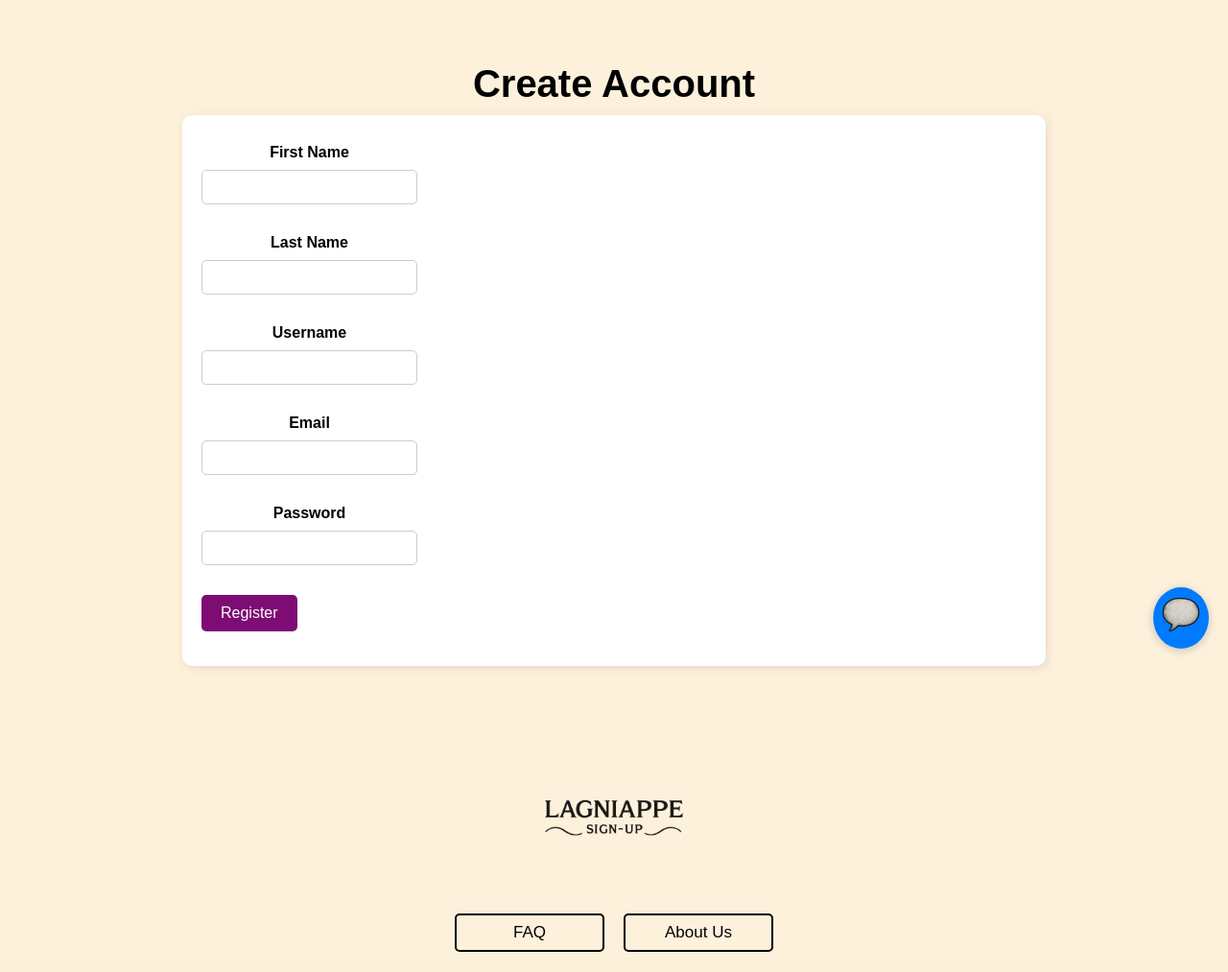
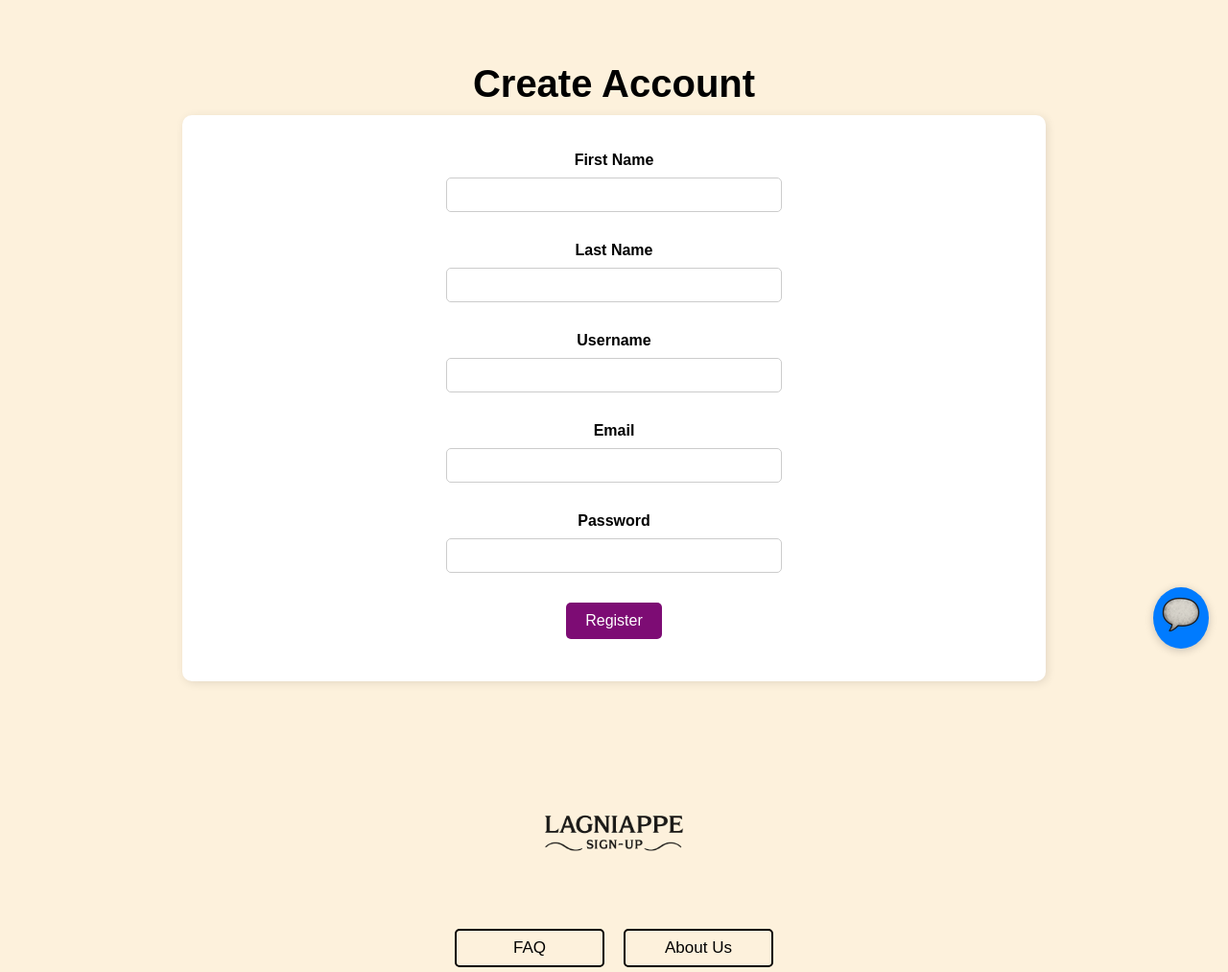
Before and after one commit to Tyler-Van-Beek/CMPS-490-Team-9-Product, a Django app: page /signup/ in a window 1280 px wide. Shown: the part 104-1117 px from the top of the page at 96% size. Before the commit the page ends 1096 px from the top, so only its background shows below. Run offline with Django 5.2, Linux system fonts and the light colour scheme.

Commit message:
even more ui changes and new events

```diff
--- a/lagniappe_signup/lagniappe_signup/views.py
+++ b/lagniappe_signup/lagniappe_signup/views.py
@@ -174,6 +174,7 @@ def signup(request):
         form = SignUpForm(request.POST)
         if form.is_valid():
             form.save()
+            messages.success(request, 'Account created. Please sign in')
             return redirect("signin")
     else:
         form = SignUpForm(request)
--- a/lagniappe_signup/templates/create_user.html
+++ b/lagniappe_signup/templates/create_user.html
@@ -14,32 +14,32 @@
     <div class="container">
         <h1>Create Account</h1>
 
-        <form method="POST">
+        <form method="POST" style="display: flex; justify-content: center; align-items: center; flex-direction: column; height: 550px;">
             {% csrf_token %}
 
             <div class="form-group">
                 <label for="Title">First Name</label>
-                <input type="text" id="first_name" name="first_name" required maxlength="100">
+                <input type="text" id="first_name" name="first_name" required maxlength="100" style="width: 350px;">
             </div>
 
             <div class="form-group">
                 <label for="Description">Last Name</label>
-                <input type="text" id="last_name" name="last_name" required maxlength="100">
+                <input type="text" id="last_name" name="last_name" required maxlength="100" style="width: 350px;">
             </div>
 
             <div class="form-group">
                 <label for="Location">Username</label>
-                <input type="text" id="username" name="username" required maxlength="100">
+                <input type="text" id="username" name="username" required maxlength="100" style="width: 350px;">
             </div>
 
             <div class="form-group">
                 <label for="Location">Email</label>
-                <input type="text" id="email" name="email" required maxlength="100">
+                <input type="text" id="email" name="email" required maxlength="100" style="width: 350px;">
             </div>
 
             <div class="form-group">
                 <label for="Location">Password</label>
-                <input type="password" id="password" name="password" required maxlength="100">
+                <input type="password" id="password" name="password" required maxlength="100" style="width: 350px;">
             </div>
 
             <div class="form-group">
```
Also changed, not shown: lagniappe_signup/db.sqlite3.
